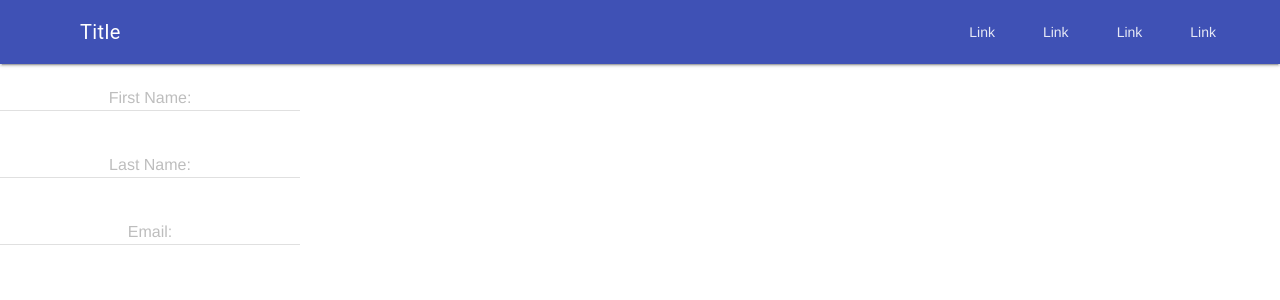
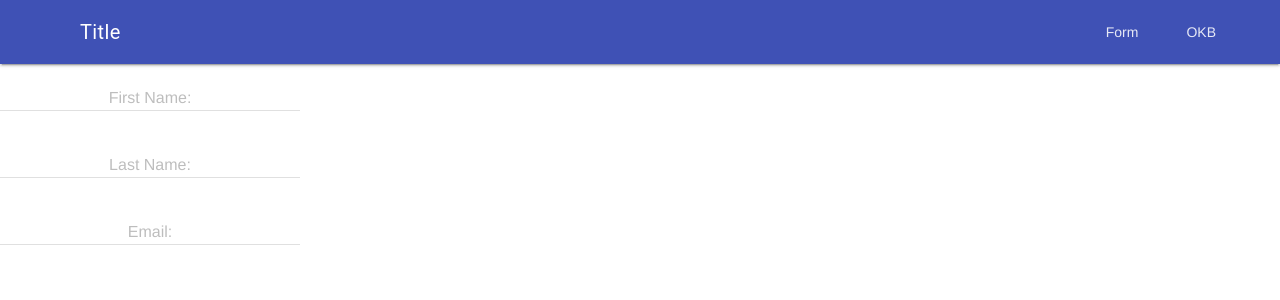
Before and after one commit to m4-z3/AccesibilityTAMUHack, a Flask app: page / in a window 1280 px wide. Shown: the top 300 px of the page. Run offline with Flask 2, Linux system fonts and the light colour scheme.

Commit message:
Layout pages renamed

```diff
--- a/templates/layout.html
+++ b/templates/layout.html
@@ -4,7 +4,7 @@
     <meta charset="UTF-8">
     <meta name="viewport" content="width=device-width, initial-scale=1.0">
     <meta http-equiv="X-UA-Compatible" content="ie=edge">
-    <title>Accesibility </title>
+    <title>Accessibility Helper</title>
     <link rel="stylesheet" href="https://fonts.googleapis.com/icon?family=Material+Icons">
     <link rel="stylesheet" href="https://code.getmdl.io/1.3.0/material.indigo-pink.min.css">
     <script defer src="https://code.getmdl.io/1.3.0/material.min.js"></script>
@@ -22,20 +22,17 @@
                 <div class="mdl-layout-spacer"></div>
                 <!-- Navigation. We hide it in small screens. -->
                 <nav class="mdl-navigation mdl-layout--large-screen-only">
-                <a class="mdl-navigation__link" href="">Link</a>
-                <a class="mdl-navigation__link" href="">Link</a>
-                <a class="mdl-navigation__link" href="">Link</a>
-                <a class="mdl-navigation__link" href="">Link</a>
+                <a class="mdl-navigation__link" href=""></a>
+                <a class="mdl-navigation__link" href="">Form</a>
+                <a class="mdl-navigation__link" href="">OKB</a>
                 </nav>
             </div>
         </header>
         <div class="mdl-layout__drawer">
             <span class="mdl-layout-title">Title</span>
             <nav class="mdl-navigation">
-                <a class="mdl-navigation__link" href="">Link</a>
-                <a class="mdl-navigation__link" href="">Link</a>
-                <a class="mdl-navigation__link" href="">Link</a>
-                <a class="mdl-navigation__link" href="">Link</a>
+                <a class="mdl-navigation__link" href="">Form</a>
+                <a class="mdl-navigation__link" href="">OKB</a>
             </nav>
         </div>
         <main class="mdl-layout__content">
```
